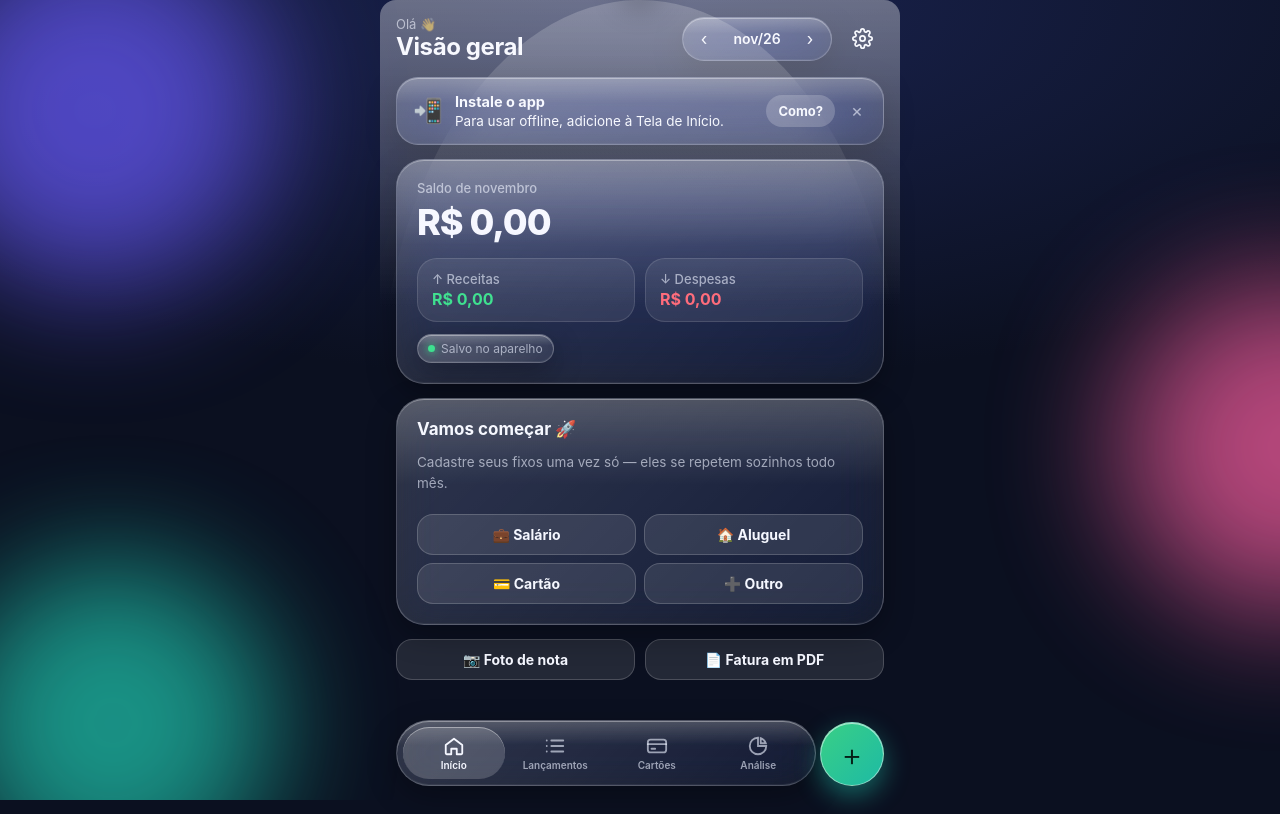
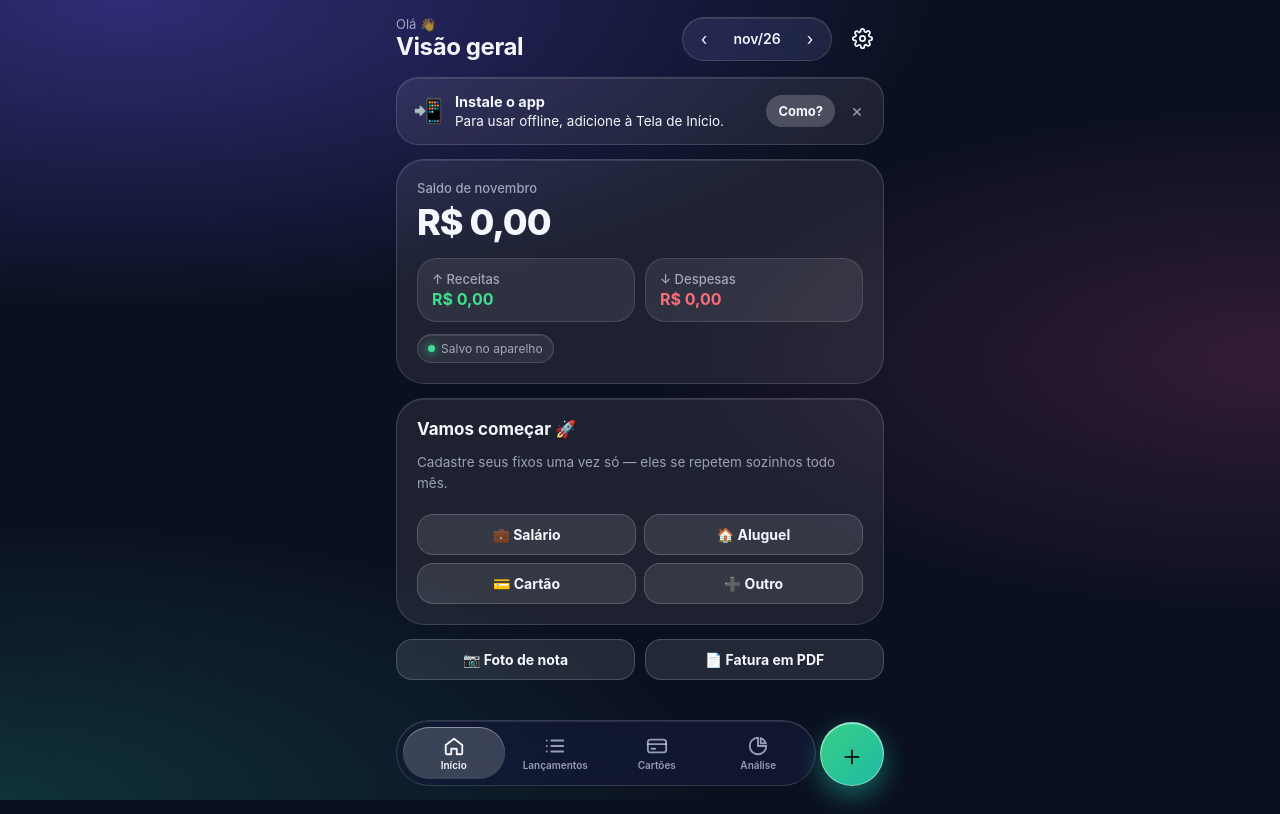
Before and after one commit to Joaolima45/Financas-, a plain HTML site: page index.html in a window 1280 px wide. Drawn offline with Linux system fonts and the light colour scheme.

Commit message:
v1.5: visual mais simples e leve (sem bolhas animadas; desfoque só em elementos flutuantes)
Co-Authored-By: Claude Opus 5.5 <noreply@anthropic.com>
Claude-Session: https://claude.ai/code/session_013vzmFZ22J8vCobvxE3bvVs

```diff
--- a/index.html
+++ b/index.html
@@ -22,23 +22,14 @@
 html,body{margin:0;min-height:100%;background:var(--bg);color:var(--text);font-family:var(--font)}
 body{overflow-x:hidden;-webkit-font-smoothing:antialiased}
 button{font-family:inherit}
-.bg{position:fixed;inset:0;z-index:0;overflow:hidden;background:radial-gradient(120% 80% at 50% 0%,#1a2350 0%,#0b1020 60%)}
-.blob{position:absolute;border-radius:50%;filter:blur(60px);opacity:.7;animation:float 20s ease-in-out infinite}
-.b1{width:340px;height:340px;background:#6a5cff;top:-80px;left:-90px}
-.b2{width:300px;height:300px;background:#ff5fa2;top:260px;right:-130px;animation-delay:-7s}
-.b3{width:320px;height:320px;background:#20c9b0;bottom:-80px;left:-50px;animation-delay:-13s}
-@keyframes float{0%,100%{transform:translate(0,0) scale(1)}50%{transform:translate(30px,40px) scale(1.12)}}
-@media (prefers-reduced-motion:reduce){.blob{animation:none}}
+.bg{position:fixed;inset:0;z-index:0;background:radial-gradient(90% 55% at 10% 0%,rgba(106,92,255,.38),transparent 70%),radial-gradient(70% 45% at 100% 45%,rgba(255,95,162,.16),transparent 70%),radial-gradient(80% 50% at 0% 100%,rgba(32,201,176,.18),transparent 70%),#0b1020}
 
 .app{position:relative;z-index:1;max-width:520px;margin:0 auto;
   padding:calc(env(safe-area-inset-top) + 16px) 16px calc(env(safe-area-inset-bottom) + 120px)}
 
-.glass{position:relative;background:linear-gradient(135deg,rgba(255,255,255,.16),rgba(255,255,255,.05));
-  -webkit-backdrop-filter:blur(22px) saturate(180%);backdrop-filter:blur(22px) saturate(180%);
-  border:1px solid var(--stroke);border-radius:var(--r);
-  box-shadow:inset 0 1px 0 rgba(255,255,255,.35),inset 0 -1px 0 rgba(255,255,255,.06),0 10px 30px rgba(0,0,0,.30)}
-.glass::before{content:"";position:absolute;inset:0;border-radius:inherit;pointer-events:none;
-  background:linear-gradient(180deg,rgba(255,255,255,.20) 0%,rgba(255,255,255,0) 38%)}
+.glass{position:relative;background:rgba(255,255,255,.075);border:1px solid rgba(255,255,255,.14);border-radius:var(--r);box-shadow:inset 0 1px 0 rgba(255,255,255,.10)}
+nav.tabs,.sheet,.modal,.toast,.month,.iconbtn{-webkit-backdrop-filter:blur(18px) saturate(160%);backdrop-filter:blur(18px) saturate(160%)}
+nav.tabs{background:rgba(22,26,52,.72)}
 
 header.top{display:flex;align-items:center;justify-content:space-between;gap:8px;margin-bottom:16px}
 .hello{min-width:0}
@@ -241,7 +232,7 @@ label.btn{-webkit-user-select:none;user-select:none}
 </style>
 </head>
 <body>
-<div class="bg"><div class="blob b1"></div><div class="blob b2"></div><div class="blob b3"></div></div>
+<div class="bg"></div>
 
 <div class="app">
   <header class="top">
@@ -575,7 +566,7 @@ function vSettings(){
     <b>iPhone (Safari):</b><ol><li>Abra o link do app no Safari</li><li>Toque em Compartilhar <b>⎋</b></li><li>Escolha <b>Adicionar à Tela de Início</b></li></ol>
     <b>Android (Chrome):</b><ol><li>Abra o link no Chrome</li><li>Menu <b>⋮</b> › <b>Instalar app</b></li></ol>
     Depois de instalado, abra pelo ícone. Funciona offline e os dados ficam salvos no aparelho.</div>`;
-  h+=`<div class="sec-title"><h3>Zona de perigo</h3></div><button class="btn danger" data-act="reset">Apagar todos os dados</button><p class="label" style="text-align:center;margin-top:16px">Finanças · v1.4 · ${S.tx.length} lançamentos</p>`;
+  h+=`<div class="sec-title"><h3>Zona de perigo</h3></div><button class="btn danger" data-act="reset">Apagar todos os dados</button><p class="label" style="text-align:center;margin-top:16px">Finanças · v1.5 · ${S.tx.length} lançamentos</p>`;
   setTimeout(async()=>{
     const el=$('#persist');if(el&&navigator.storage&&navigator.storage.persisted){const p=await navigator.storage.persisted();el.innerHTML=p?'Armazenamento: <b style="color:var(--green)">protegido contra limpeza ✓</b>':'Armazenamento: padrão do navegador'}
     const sn=$('#snaps');if(sn){const snaps=JSON.parse(await DB.get('snaps')||'[]');if(snaps.length)sn.innerHTML=`<div class="flabel" style="margin-top:16px">Cópias automáticas no aparelho</div>`+snaps.slice(0,5).map((x,i)=>`<div class="optrow" style="padding:10px 14px"><div class="t" style="font-size:14px">${new Date(x.d+'T12:00').toLocaleDateString('pt-BR')}<small>${x.n} lançamentos</small></div><button class="go link" data-act="snap" data-i="${i}">Restaurar</button></div>`).join('')}
--- a/sw.js
+++ b/sw.js
@@ -1,5 +1,5 @@
 // Service worker: guarda o app no aparelho para funcionar sem internet
-const CACHE = 'financas-v5';
+const CACHE = 'financas-v6';
 const ASSETS = ['./', './index.html', './manifest.webmanifest', './icon-192.png', './icon-512.png', './apple-touch-icon.png',
   './lib/pdf.min.js', './lib/pdf.worker.min.js', './lib/por.traineddata.gz',
   './lib/wasm/openjpeg.wasm', './lib/wasm/jbig2.wasm', './lib/wasm/qcms_bg.wasm'];
```
